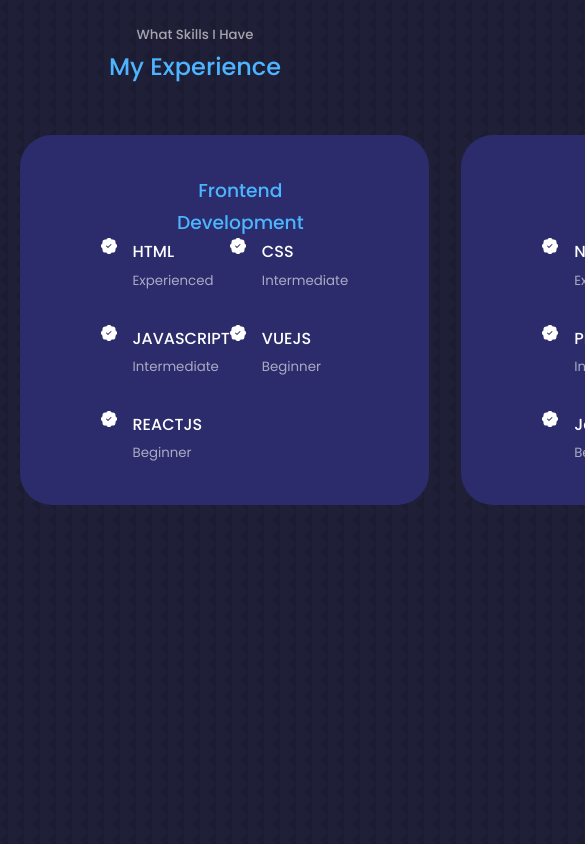
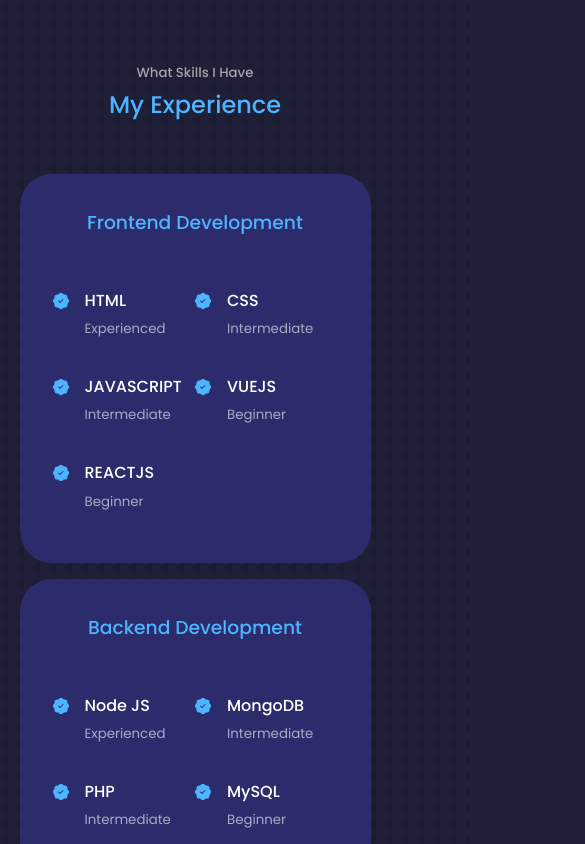
Before and after one commit to KhalilMohamed01/react-portfolio, a React (Create React App) app: page / in a window 390 px wide. Shown: the part 1920-2764 px from the top of the page, 585 px wide, since content can reach past the window. Built offline with nearby package versions, Linux system fonts and the light colour scheme; a web font is replaced by a local one.

Commit message:
making experience component responsive

```diff
--- a/src/components/experience/Experience.jsx
+++ b/src/components/experience/Experience.jsx
@@ -13,35 +13,35 @@
           <h3>Frontend Development</h3>
           <div className="experience__content">
             <article className="experience__details">
-              <BsPatchCheckFill/>
+              <BsPatchCheckFill className='experience__details-icon'/>
               <div>
               <h4>HTML</h4>
               <small class="text-light">Experienced</small>
               </div>
             </article>
             <article className="experience__details">
-              <BsPatchCheckFill/>
+              <BsPatchCheckFill className='experience__details-icon'/>
               <div>
               <h4>CSS</h4>
               <small class="text-light">Intermediate</small>
               </div>
             </article>
             <article className="experience__details">
-              <BsPatchCheckFill/>
+              <BsPatchCheckFill className='experience__details-icon'/>
               <div>
               <h4>JAVASCRIPT</h4>
               <small class="text-light">Intermediate</small>
               </div>
             </article>
             <article className="experience__details">
-              <BsPatchCheckFill/>
+              <BsPatchCheckFill className='experience__details-icon'/>
               <div>
               <h4>VUEJS</h4>
               <small class="text-light">Beginner</small>
               </div>
             </article>
             <article className="experience__details">
-              <BsPatchCheckFill/>
+              <BsPatchCheckFill className='experience__details-icon'/>
               <div>
               <h4>REACTJS</h4>
               <small class="text-light">Beginner</small>
@@ -54,35 +54,35 @@
       <h3>Backend Development</h3>
           <div className="experience__content">
             <article className="experience__details">
-              <BsPatchCheckFill/>
+              <BsPatchCheckFill className='experience__details-icon'/>
               <div>
               <h4>Node JS</h4>
               <small class="text-light">Experienced</small>
               </div>
             </article>
             <article className="experience__details">
-              <BsPatchCheckFill/>
+              <BsPatchCheckFill className='experience__details-icon'/>
               <div>
               <h4>MongoDB</h4>
               <small class="text-light">Intermediate</small>
               </div>
             </article>
             <article className="experience__details">
-              <BsPatchCheckFill/>
+              <BsPatchCheckFill className='experience__details-icon'/>
               <div>
               <h4>PHP</h4>
               <small class="text-light">Intermediate</small>
               </div>
             </article>
             <article className="experience__details">
-              <BsPatchCheckFill/>
+              <BsPatchCheckFill className='experience__details-icon'/>
               <div>
               <h4>MySQL</h4>
               <small class="text-light">Beginner</small>
               </div>
             </article>
             <article className="experience__details">
-              <BsPatchCheckFill/>
+              <BsPatchCheckFill className='experience__details-icon'/>
               <div>
               <h4>Java</h4>
               <small class="text-light">Beginner</small>
--- a/src/components/experience/experience.css
+++ b/src/components/experience/experience.css
@@ -9,6 +9,7 @@
     padding:2.4rem 5rem;
     border-radius:2rem;
     border:1px solid transparent;
+    transition: var(--transition);
 }
 
 .experience__container > div:hover {
@@ -19,7 +20,7 @@
 
 .experience__container > div h3 {
     text-align: center;
-    margin-left: 2rem;
+    margin-bottom: 2rem;
     color: var(--color-primary);
 }
 
@@ -33,3 +34,34 @@
     display: flex;
     gap:1rem;
 }
+
+.experience__details-icon{
+    margin-top: 6px;
+    color:var(--color-primary);
+}
+
+/* ========== media queries (Medium devices) ======== */
+@media screen and (max-width: 1024px){
+    .experience__container{
+        grid-template-columns: 1fr;
+    }
+    .experience__container > div {
+        width: 80%;
+        padding: 2rem;
+        margin: 0 auto;
+    }
+    .experience__content{
+        padding: 1rem;
+    }
+
+}
+/* ========== media queries (SMALL devices) ======== */
+@media screen and (max-width: 600px){
+    .experience__container{
+        gap:1rem;
+    }
+    .experience__container > div{
+        width: 100%;
+        padding: 2rem 1rem;
+    }
+}
--- a/src/index.css
+++ b/src/index.css
@@ -59,7 +59,6 @@
 
 section{
     margin-top:8rem;
-    height:100vh;
 }
 
 section > h2,section > h5 {
```
